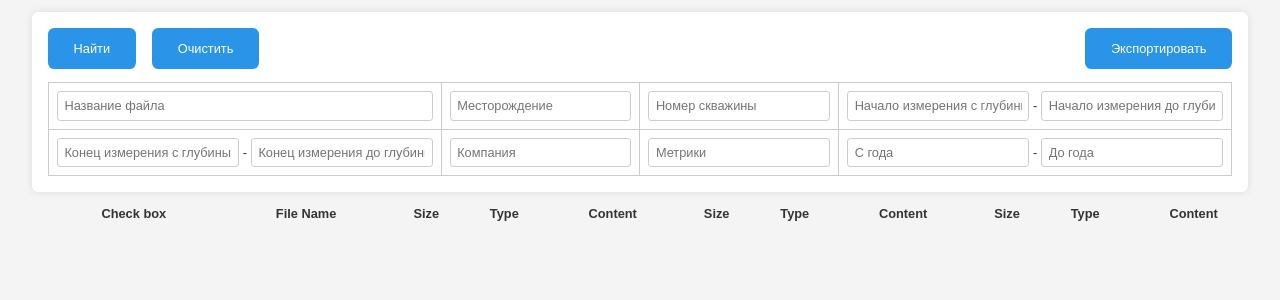
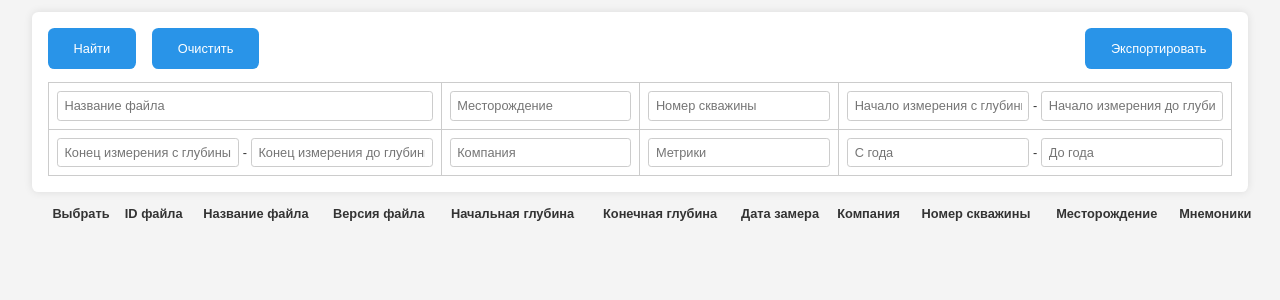
Before and after one commit to r-kulik/gis_plus, a Django app: page /export/ in a window 1280 px wide. Shown: the part 122-422 px from the top of the page. Run offline with Django 5.2, Linux system fonts and the light colour scheme; lists and menus that the app fills with data are empty; some libraries are stand-ins or nearby versions; grey boxes are pictures that could not be loaded.

Commit message:
add column titles and fix checkboxes

```diff
--- a/gis_app/templates/export.html
+++ b/gis_app/templates/export.html
@@ -105,18 +105,17 @@
         <table class="files-table" id="fileTable">
             <thead>
                 <tr>
-                    <th>Check box</th>
-                    <th>File Name</th>
-                    <th>Size</th>
-                    <th>Type</th>
-                    <th>Content</th>
-
-                    <th>Size</th>
-                    <th>Type</th>
-                    <th>Content</th>
-                    <th>Size</th>
-                    <th>Type</th>
-                    <th>Content</th>
+                    <th>Выбрать</th>
+                    <th>ID файла</th>
+                    <th>Название файла</th>
+                    <th>Версия файла</th>
+                    <th>Начальная глубина</th>
+                    <th>Конечная глубина</th>
+                    <th>Дата замера</th>
+                    <th>Компания</th>
+                    <th>Номер скважины</th>
+                    <th>Месторождение</th>
+                    <th>Мнемоники</th>
                 </tr>
             </thead>
             <tbody>
```
Also changed, not shown: gis_app/templates/import.html (+12 -13 lines), static/styles.css (+7 -50 lines).
